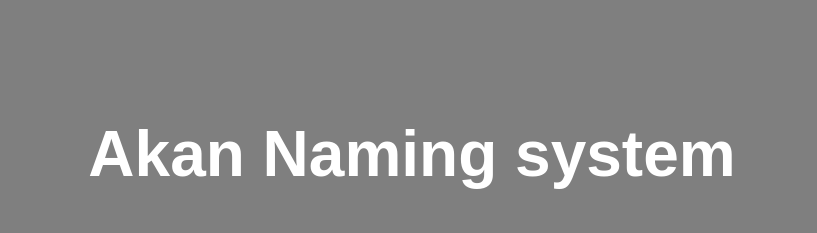
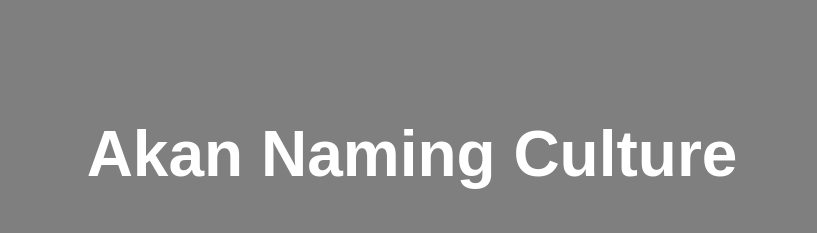
Before and after one commit to Kiptoo462/Akan-Name-Project, a plain HTML site: page index.html in a window 1280 px wide. Shown: the top 233 px of the page, without its empty margins (228-1045 px from the left). Drawn offline with Linux system fonts and the light colour scheme.

Commit message:
changedthe project heading

```diff
--- a/index.html
+++ b/index.html
@@ -12,7 +12,7 @@
 <body>
   <div class="container">
     <div class="header">
-      <h1>Akan Naming system</h1>
+      <h1>Akan Naming Culture</h1>
       <p>Akan names are derived from Ghanian culture. Frequently in Ghana, children are given their first name as a 'day name' which corresponds to the day in the week they were born.</p>
     </div>
     <div class="form">
```
